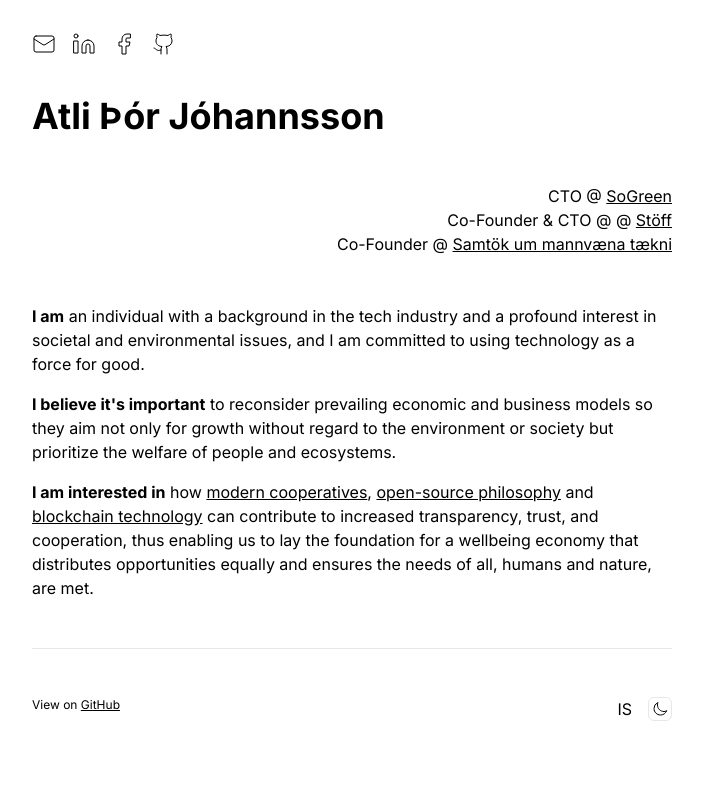
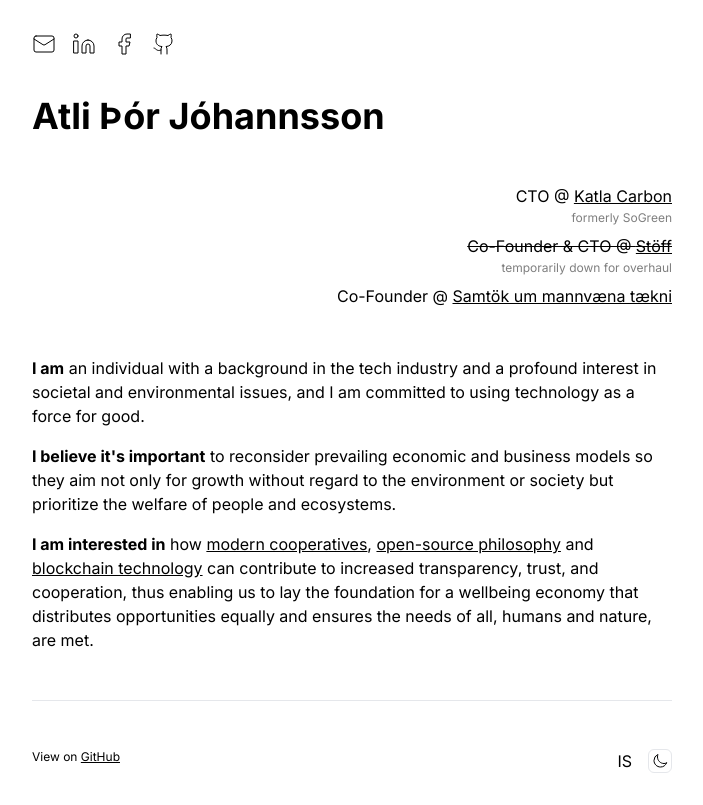
Before and after one commit to atlijohanns/atli, a Next.js app: page /en in a window 1280 px wide. Shown: the whole page, without its empty margins (288-991 px from the left). Built offline with nearby package versions, Linux system fonts and the light colour scheme.

Commit message:
fix: update current roles and add subtle descriptions for Katla Carbon and Stöff

```diff
--- a/app/[locale]/page.tsx
+++ b/app/[locale]/page.tsx
@@ -124,12 +124,13 @@ export default function Home() {
 
       {/* Current */}
       <section className="my-12 text-right">
-        <ul className="list-none list-inside">
+        <ul className="list-none list-inside space-y-2">
           <li>
-            {t.rich("current.sogreen", {
+            <div>
+              {t.rich("current.katlacarbon", {
                 link: (chunks) => (
                   <Link
-                  href="https://sogreen.is"
+                    href="https://katlacarbon.com"
                     target="_blank"
                     rel="noopener noreferrer"
                     className="underline"
@@ -137,9 +138,14 @@ export default function Home() {
                     {chunks}
                   </Link>
                 ),
+                subtle: (chunks) => (
+                  <div className="text-xs opacity-50 mt-0.5">{chunks}</div>
+                ),
               })}
+            </div>
           </li>
           <li>
+            <div>
               {t.rich("current.stoff", {
                 link: (chunks) => (
                   <Link
@@ -151,7 +157,14 @@ export default function Home() {
                     {chunks}
                   </Link>
                 ),
+                strikethrough: (chunks) => (
+                  <span className="line-through">{chunks}</span>
+                ),
+                subtle: (chunks) => (
+                  <div className="text-xs opacity-50 mt-0.5">{chunks}</div>
+                ),
               })}
+            </div>
           </li>
           <li>
             {t.rich("current.mannvaen", {
--- a/messages/en.json
+++ b/messages/en.json
@@ -2,8 +2,8 @@
   "index": {
     "title": "Atli Þór Jóhannsson",
     "current": {
-      "sogreen": "CTO @ <link>SoGreen</link>",
-      "stoff": "Co-Founder & CTO @ @ <link>Stöff</link>",
+      "katlacarbon": "CTO @ <link>Katla Carbon</link> <subtle>formerly SoGreen</subtle>",
+      "stoff": "<strikethrough>Co-Founder & CTO @ <link>Stöff</link></strikethrough> <subtle>temporarily down for overhaul</subtle>",
       "mannvaen": "Co-Founder @ <link>Samtök um mannvæna tækni</link>"
     },
     "about": {
--- a/messages/is.json
+++ b/messages/is.json
@@ -2,8 +2,8 @@
   "index": {
     "title": "Atli Þór Jóhannsson",
     "current": {
-      "sogreen": "Tæknistjóri @ <link>SoGreen</link>",
-      "stoff": "Meðstofnandi & tæknistjóri @ <link>Stöff</link>",
+      "katlacarbon": "Tæknistjóri @ <link>Katla Carbon</link> <subtle>áður SoGreen</subtle>",
+      "stoff": "<strikethrough>Meðstofnandi & tæknistjóri @ <link>Stöff</link></strikethrough> <subtle>tímabundið niðri vegna endurbóta</subtle>",
       "mannvaen": "Meðstofnandi @ <link>Samtök um mannvæna tækni</link>"
     },
     "about": {
```
Lines whose indentation alone changed are shown as unchanged.
